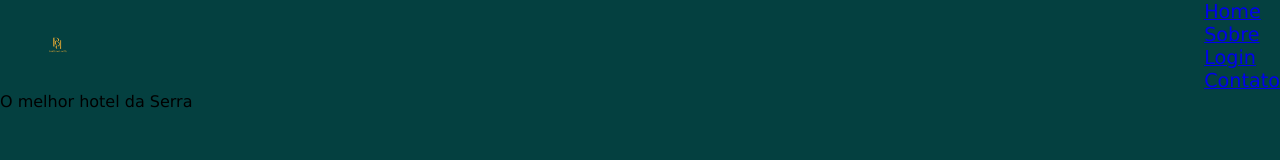
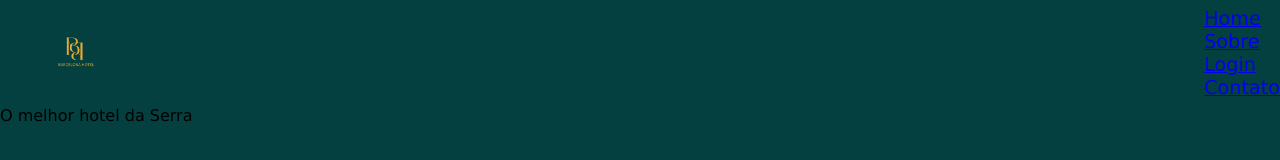
Before and after one commit to briemodd/progweb-iv, a plain HTML site: page index.html in a window 1280 px wide. Drawn offline with Linux system fonts and the light colour scheme.

Commit message:
Update index.html
Signed-off-by: briemodd <101676097+briemodd@users.noreply.github.com>

```diff
--- a/index.html
+++ b/index.html
@@ -9,7 +9,7 @@
 <body>
     <header>
         <figure>
-            <a href="#"><img src="logo.png" alt="Barcelona Hotel" style="width:7%"></a>
+            <a href="#"><img src="logo.png" alt="Barcelona Hotel" style="width:14%"></a>
         </figure>
         <nav>
             <li><a href="index.html">Home</a> </li>
```
